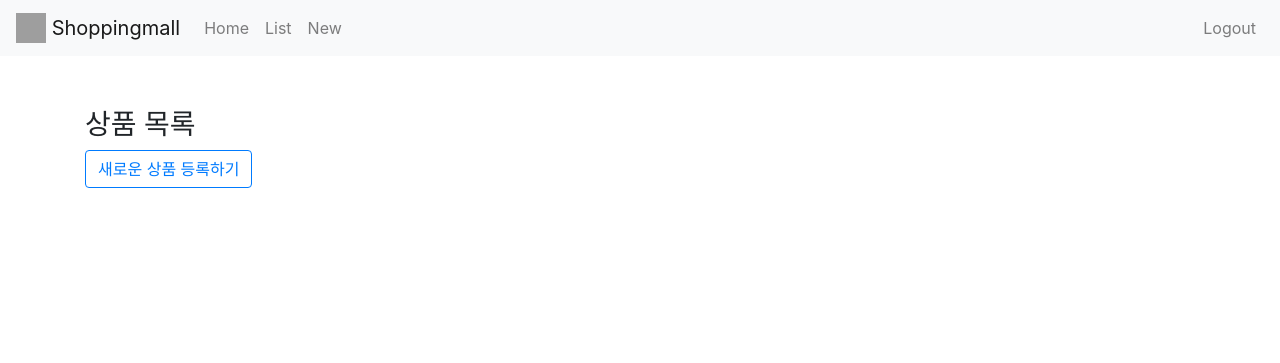
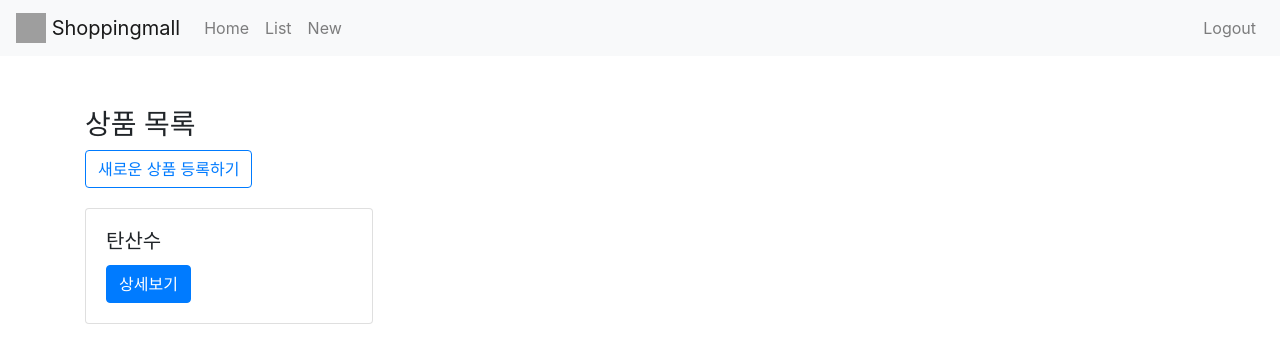
Before and after one commit to JuYeong0413/2020-dgulion-crud-hackathon, a Django app: page /products/ in a window 1280 px wide. Shown: the top 363 px of the page. Run offline with Django 3.2, Linux system fonts and the light colour scheme; a user stored in the database is signed in; data comes from the database, SQL or seed files in the repository; some libraries are stand-ins or nearby versions; grey boxes are pictures that could not be loaded.

Commit message:
products list

```diff
--- a/products/templates/products/main.html
+++ b/products/templates/products/main.html
@@ -5,6 +5,18 @@
 {% if user.is_authenticated %}
     <h3>상품 목록</h3>
     <a href="{% url 'products:create' %}" class="btn btn-outline-primary">새로운 상품 등록하기</a>
+    <div class="row">
+        {% for product in products %}
+            <div class="col-md-4 col-12">
+                <div class="card" style="width: 18rem; margin-top: 20px;">
+                    <div class="card-body">
+                        <h5 class="card-title">{{ product.name }}</h5>
+                        <a href="{% url 'products:show' product.id %}" class="btn btn-primary">상세보기</a>
+                    </div>
+                </div>
+            </div>
+        {% endfor %}
+    </div>
 {% else %}
     <h3 class="text-center">로그인 후 상품 목록 확인이 가능합니다.</h3>
     <div class="text-center mt-5">
```
